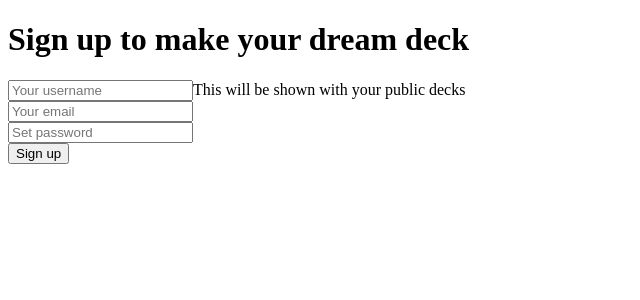
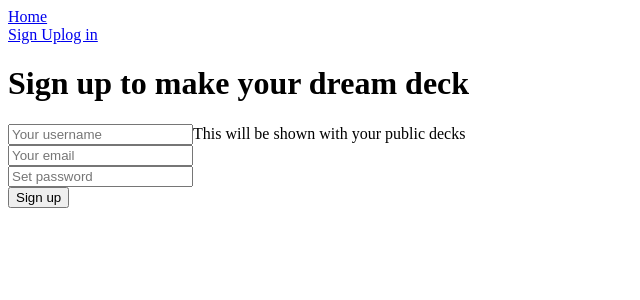
Before and after one commit to Benjibuns/mtg-stone, a React (Create React App) app: page /sign-up in a window 1280 px wide. Shown: the top 300 px of the page, without its empty margins (0-640 px from the left). Built offline with nearby package versions, Linux system fonts and the light colour scheme; no server answers.

Commit message:
add navigation

```diff
--- a/src/App.js
+++ b/src/App.js
@@ -8,6 +8,7 @@ import LogIn from "./pages/log-in";
 import Profile from "./pages/profile";
 import { BrowserRouter, Route, Switch } from "react-router-dom";
 import { useEffect, useState } from "react";
+import Navigation from "./navigation";
 
 function App() {
   const [userId, setUserId] = useState(null);
@@ -42,8 +43,6 @@ function App() {
       });
   }, []);
 
-
-
   const handleLogout = () => {
     axios({
       method: "post",
@@ -62,6 +61,10 @@ function App() {
   return (
     <div className="App">
       <BrowserRouter>
+        <Navigation
+          loggedInStatus={loggedInStatus}
+          handleLogout={handleLogout}
+        />
         <Switch>
           <Route exact path="/">
             <Home
--- /dev/null
+++ b/src/navigation.js
@@ -0,0 +1,39 @@
+import React from "react";
+import { Link, NavLink } from "react-router-dom";
+
+const Navigation = (props) => {
+  if (props.loggedInStatus === "LOGGED_IN") {
+    return (
+      <div className="nav-bar">
+        <div className="nav-bar_left">
+          <NavLink to="/">Home</NavLink>
+          <div className="profile">
+            <NavLink className="profile-btn" to="/profile">
+              Profile
+            </NavLink>
+          </div>
+          <div className="nav-bar_right">
+            <button className="logout-btn" onClick={() => props.handleLogout()}>
+              Logout
+            </button>
+          </div>
+        </div>
+      </div>
+    );
+  }
+  return (
+    <div className="nav-bar">
+      <div className="nav-bar_left">
+        <NavLink className="profile-btn" to="/">
+          Home
+        </NavLink>
+      </div>
+      <div className="nav-bar_right">
+        <NavLink to="/sign-up">Sign Up</NavLink>
+        <NavLink to="/log-in">log in</NavLink>
+      </div>
+    </div>
+  );
+};
+
+export default Navigation;
--- a/src/pages/home.js
+++ b/src/pages/home.js
@@ -1,7 +1,6 @@
 import { useState, useEffect } from "react";
 import axios from "axios";
 import { FontAwesomeIcon } from "@fortawesome/react-fontawesome";
-import { Link } from "react-router-dom";
 
 function Home(props) {
   function handleAddCard(params) {
@@ -59,31 +58,6 @@ function Home(props) {
 
   return (
     <div className="home-content">
-      <div className="nav-bar">
-        {props.loggedInStatus === "LOGGED_IN" ? (
-          <div className="nav-bar_left">
-            <div className="profile">
-              <Link className="profile-btn" to="/profile">
-                Profile
-              </Link>
-            </div>
-
-            <div className="nav-bar_right">
-              <button
-                className="logout-btn"
-                onClick={() => props.handleLogout()}
-              >
-                Logout
-              </button>
-            </div>
-          </div>
-        ) : (
-          <div className="nav-bar_right">
-            <Link to="/sign-up">Sign Up</Link>
-            <Link to="/log-in">log in</Link>
-          </div>
-        )}
-      </div>
       <div className="home-cards">{renderCards()}</div>
     </div>
   );
```
